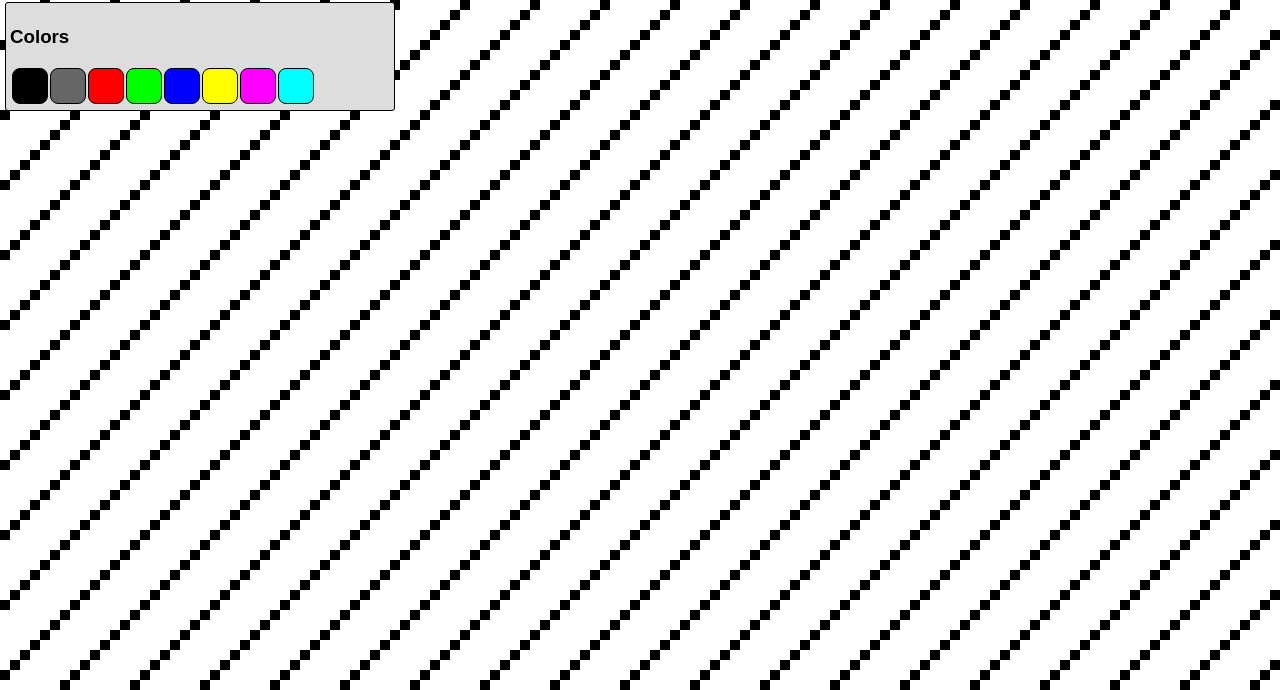
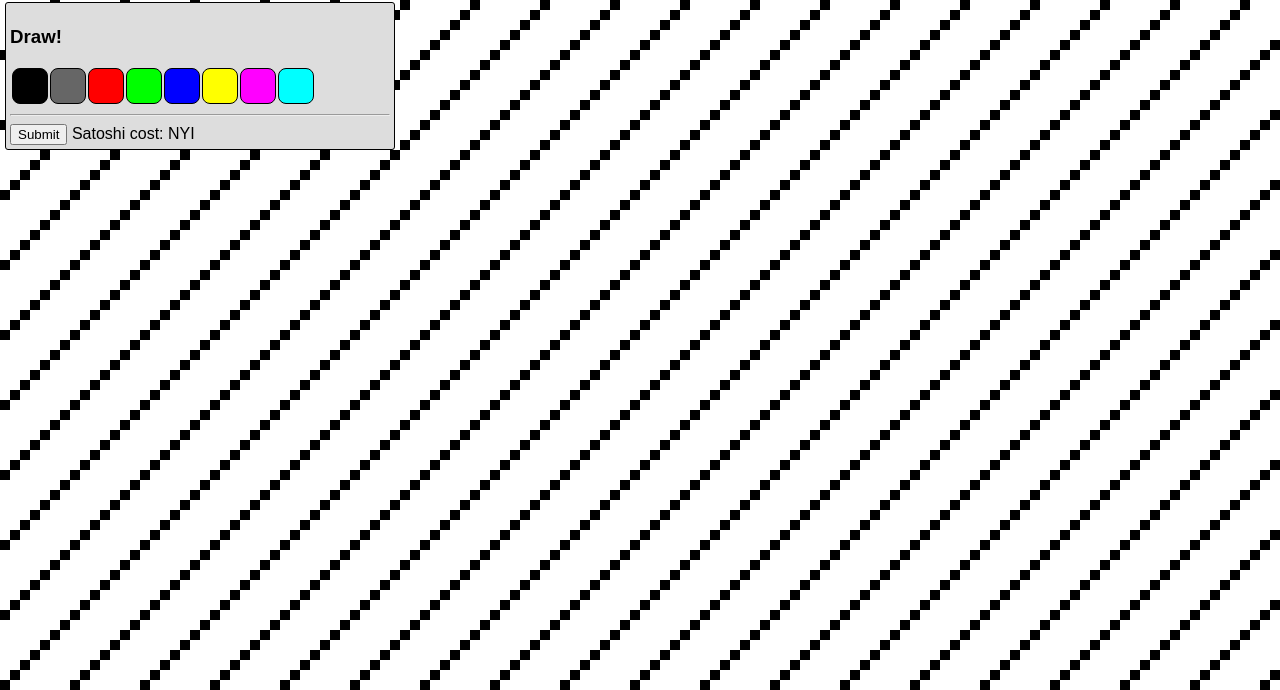
Before and after one commit to delbonis/conways.place, a plain HTML site: page static/index.html in a window 1280 px wide. Shown: the part 110-800 px from the top of the page. Drawn offline with Linux system fonts and the light colour scheme; animation ran at ten frames a second.

Commit message:
Added a bunch of logic for drawing shapes in-game with the mouse.

```diff
--- a/static/game.js
+++ b/static/game.js
@@ -50,6 +50,8 @@ var keys = {};
 
 var userColor = Math.floor(Math.random() * COLORS.length);
 var userDraw = []; // list of positions
+
+var pendingDraws = {};
 
 var debug = {
 	printTilesRendered: false
@@ -192,7 +194,10 @@ function handleKeyUp(e) {
 }
 
 function handleClick(e) {
-	console.log("clicked at: " + mouse.x + " " + mouse.y);
+	let wc = convertScreenSpaceToWorldSpace(mouse);
+
+	// We have to cast to 0 to make it actual cell coords.
+	tryAddCellToPending(Math.floor(wc.x), Math.floor(wc.y));
 }
 
 function getStartingWorldCells() {
@@ -217,3 +222,49 @@ function newBlankTile() {
 		data: 0
 	}
 }
+
+function tryAddCellToPending(x, y) {
+
+	console.log("wanting to add " + x + " " + y + " to pending cells");
+
+	// First check to see if we already have it.
+	for (let i = 0; i < userDraw.length; i++) {
+		if (userDraw[i].x == x && userDraw[i].y == y) {
+			return;
+		}
+	}
+
+	console.log("adding...");
+
+	// If not, then actually add it.
+	userDraw.push({
+		x: x,
+		y: y
+	});
+}
+
+function submitPendingCells() {
+
+	// Construct the list of updates, with the full settings.
+	let updates = [];
+	for (let i = 0; i < userDraw.length; i++) {
+		let c = userDraw[i];
+		updates.push({
+			x: c.x,
+			y: c.y,
+			live: true, // TODO Make a way to remove cells.
+			data: userColor
+		})
+	}
+
+	// Now we preemptively open the invoice box, and then send the request off.
+	showInvoiceBox("Processing...")
+	sendMessageToServer("SubmitTiles", {updates: updates});
+}
+
+function convertScreenSpaceToWorldSpace(pos) {
+	return {
+		x: ((pos.x - lastCanvasWidth / 2) / cameraState.zoom) + cameraState.x,
+		y: ((pos.y - lastCanvasHeight / 2) / cameraState.zoom) + cameraState.y
+	}
+}
--- a/static/index.html
+++ b/static/index.html
@@ -52,7 +52,7 @@
 
 			<div id="infocol">
 				<div id="colorbox" class="panel">
-					<h3>Colors</h3>
+					<h3>Draw!</h3>
 					<table>
 						<tbody>
 							<tr>
@@ -63,10 +63,14 @@
 								<td class="colorbutton" onclick="userColor = 1;" style="background: #0000ff"></td>
 								<td class="colorbutton" onclick="userColor = 6;" style="background: #ffff00"></td>
 								<td class="colorbutton" onclick="userColor = 5;" style="background: #ff00ff"></td>
-								<td class="colorbutton" onclick="userColor = 4;" style="background: #00ffff"></td>
+								<td class="colorbutton" onclick="userColor = 3;" style="background: #00ffff"></td>
 							</tr>
 						</tbody>
 					</table>
+					<hr/>
+					<button onclick="submitPendingCells();">Submit</button>
+					Satoshi cost:
+					<span id="pendingcost">NYI</span>
 				</div>
 
 				<div id="newinvoicebox" class="panel" style="display: none;">
--- a/static/invoices.js
+++ b/static/invoices.js
@@ -13,8 +13,11 @@ function handleInvoice(id, msg) {
 	//let ivs = document.getElementById("invoicelist");
 	//ivs.appendChild(iventry);
 
+	// Move the user draw data into a separate thing, and reset it.
+	pendingDraws[id] = userDraw;
+	userDraw = [];
+
 	showInvoiceBox(msg);
-
 }
 
 function showInvoiceBox(msg) {
@@ -35,6 +38,7 @@ function handleInvoicePaid(id) {
 	console.log("invoice paid: " + id);
 
 	dismissNewInvoiceBox();
+	delete pendingDraws[id];
 
 	// Just remove it.
 	//let iv = document.getElementById("invoicelist-item-" + id);
--- a/static/render.js
+++ b/static/render.js
@@ -1,3 +1,5 @@
+
+// This isn't used yet.  Will do when we implement culling properly.
 const RENDER_CULL_BUFFER = 3;
 
 const COLORS = [
@@ -10,6 +12,17 @@ const COLORS = [
 	"#ffff00",
 	"#666666"
 ];
+
+const COLORS_PENDING = [
+	"#777777",
+	"#aaaaff",
+	"#aaffaa",
+	"#aaffff",
+	"#ffaaaa",
+	"#ffaaff",
+	"#ffffaa",
+	"#cccccc"
+]
 
 var worldCanvas = null;
 var screenCanvas = null;
@@ -38,13 +51,22 @@ function renderCellsToContext(cells, ctx, minX, minY, maxX, maxY, offX, offY) {
 
 			// Don't render anything if not alive.  This might change.
 			if (!cell.live) {
+
+				// Actually, if we're zoomed in a lot, render a ruler mark.
+				// TODO Make this optional.
+				if (x % 5 == 0 && y % 5 == 0 && cameraState.zoom > 24) {
+					ctx.fillStyle = "#f0f0f0";
+					ctx.fillRect(x + offX, y + offY, 1, 1);
+				}
+
 				continue;
+
 			}
 
 			// Figure out the color, doing error checking.
 			let color = "#000000";
 			if (cell.data >= 0 && cell.data < COLORS.length) {
-				//color = COLORS[cell.data];
+				color = COLORS[cell.data];
 			}
 
 			// Then actually render.
@@ -69,6 +91,29 @@ function renderGameStateToContext(ctx) {
 	// Render the cells in the game, everything is on top of that.
 	// TODO Make it not render *everything* in the world.
 	renderCellsToContext(gWorldState, ctx, 0, 0, WORLD_WIDTH - 1, WORLD_HEIGHT - 1, 0, 0);
+
+	// Draw scratch cells.
+	ctx.imageSmoothingEnabled = false;
+	if (userDraw.length > 0) {
+		ctx.fillStyle = COLORS_PENDING[userColor];
+		for (let i = 0; i < userDraw.length; i++) {
+			let cell = userDraw[i];
+			ctx.fillRect(cell.x, cell.y, 1, 1);
+		}
+
+		// Now draw the cell under the cursor.
+		let wc = convertScreenSpaceToWorldSpace(mouse);
+		ctx.fillRect(Math.floor(wc.x), Math.floor(wc.y), 1, 1);
+	}
+
+	// Draw cells pending payment, super light color.
+	ctx.fillStyle = "#e0e0e0";
+	for (let d = 0; d < pendingDraws.length; d++) {
+		let pd = pendingDraws[d];
+		for (let i = 0; i < pd.length; i++) {
+			ctx.fillRect(pd[i].x, pd[i].y, 1, 1);
+		}
+	}
 
 	// Draw the edit window, if there is one.
 	if (gEditWindow != null) {
@@ -138,8 +183,8 @@ function updateScreenSpaceCanvas() {
 	 */
 
 	let zoom = cameraState.zoom;
-	let cellsHoriz = screenWidth / zoom + (RENDER_CULL_BUFFER * 2);
-	let cellsVert = screenHeight / zoom + (RENDER_CULL_BUFFER * 2);
+	let cellsHoriz = screenWidth / zoom;
+	let cellsVert = screenHeight / zoom;
 
 	let worldX = cameraState.x - (cellsHoriz / 2); // XXX
 	let worldY = cameraState.y - (cellsVert / 2); // XXX
```
Also changed, not shown: 1 other file.
